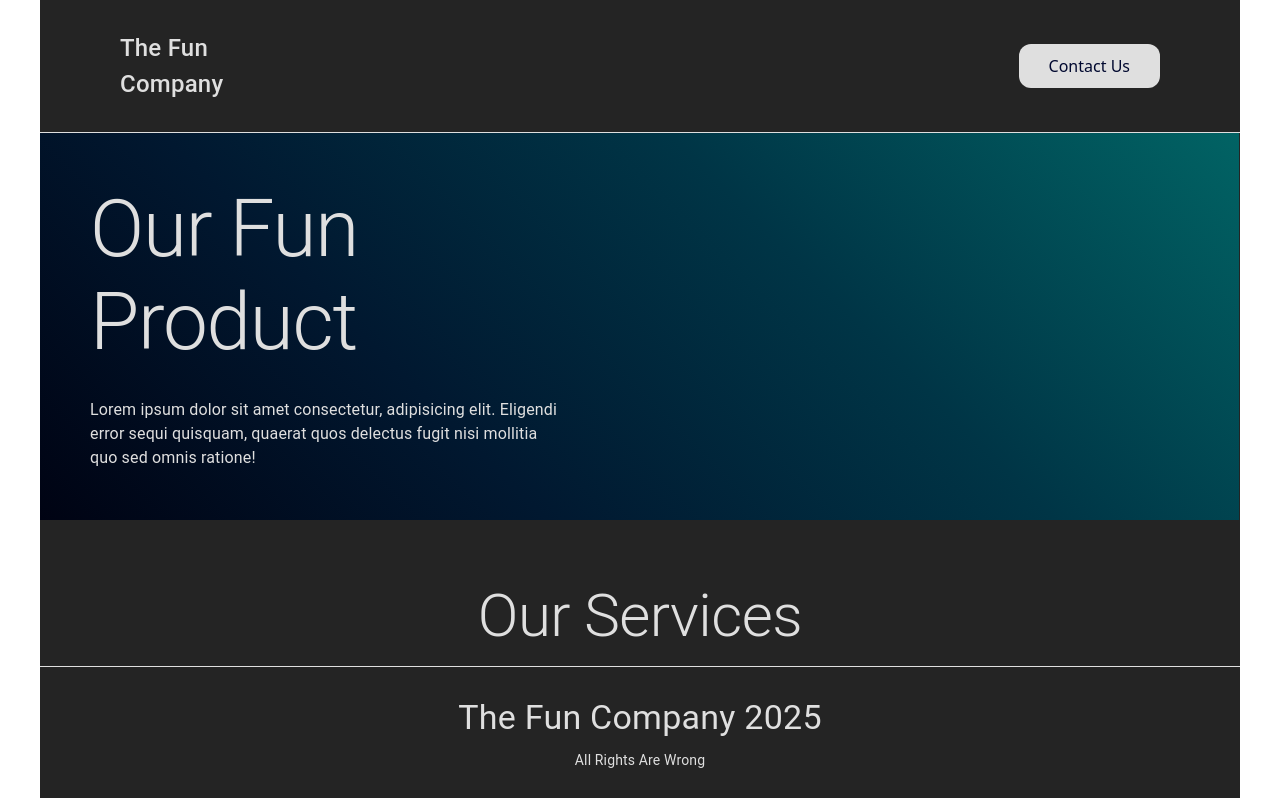
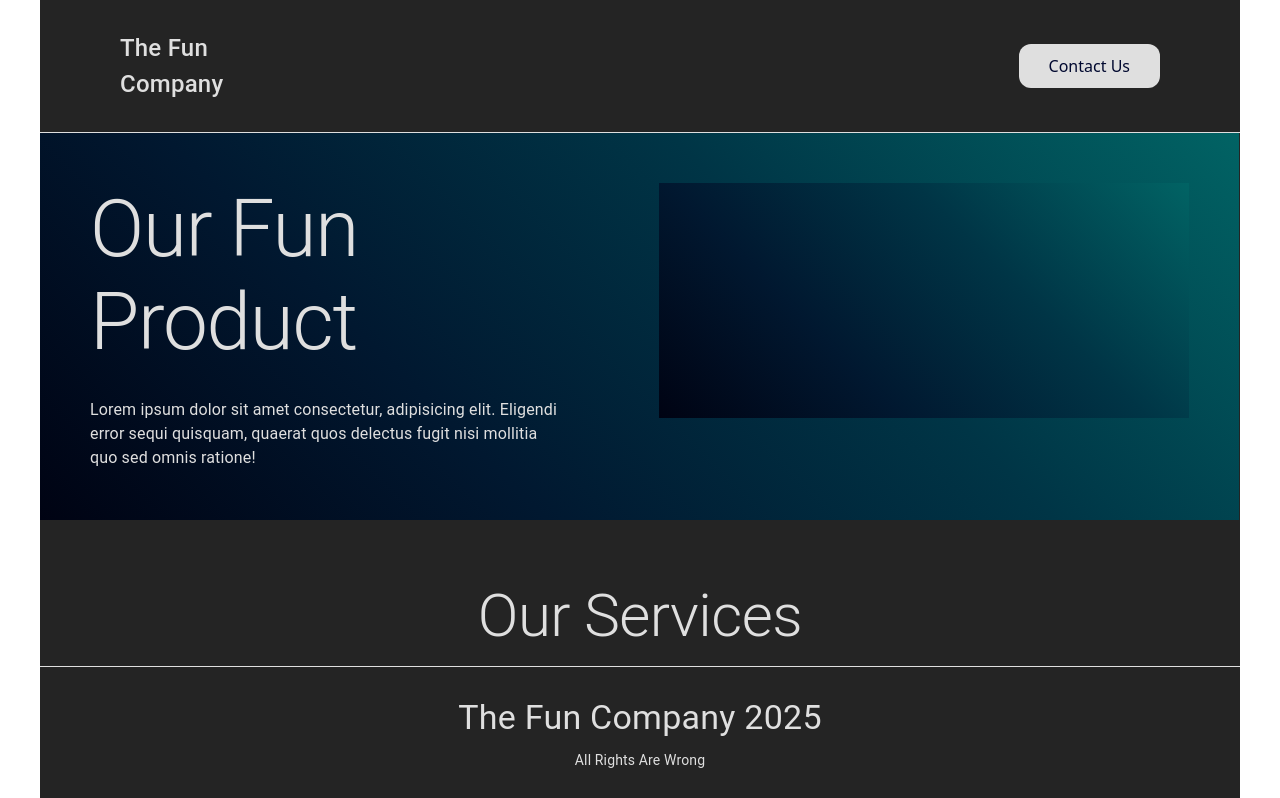
Before and after one commit to KuzminaPolina/CAD-Exchanger-test-task, a React (Vite) app in the folder frontend/: page / in a window 1280 px wide. Shown: the top 798 px of the page. Built offline with nearby package versions, Linux system fonts and the light colour scheme.

Commit message:
video bg

```diff
--- a/frontend/src/components/Hero.tsx
+++ b/frontend/src/components/Hero.tsx
@@ -47,6 +47,14 @@ const Hero = () => {
           background: "transparent",
         }}
       >
+        <Box
+          sx={{
+            width: { xs: "280px", md: "530px" },
+            height: "235px",
+            background:
+              "linear-gradient(45deg, rgba(0,3,19,1) 0%, rgba(1,24,48,1) 32%, rgba(0,53,70,1) 64%, rgba(1,99,100,1) 100%)",
+          }}
+        >
           <ReactPlayer
             url="https://www.youtube.com/watch?v=dQw4w9WgXcQ"
             width={matches ? "530px" : "280px"}
@@ -55,6 +63,7 @@ const Hero = () => {
           />
         </Box>
       </Box>
+    </Box>
   );
 };
 
```
Lines whose indentation alone changed are shown as unchanged.
